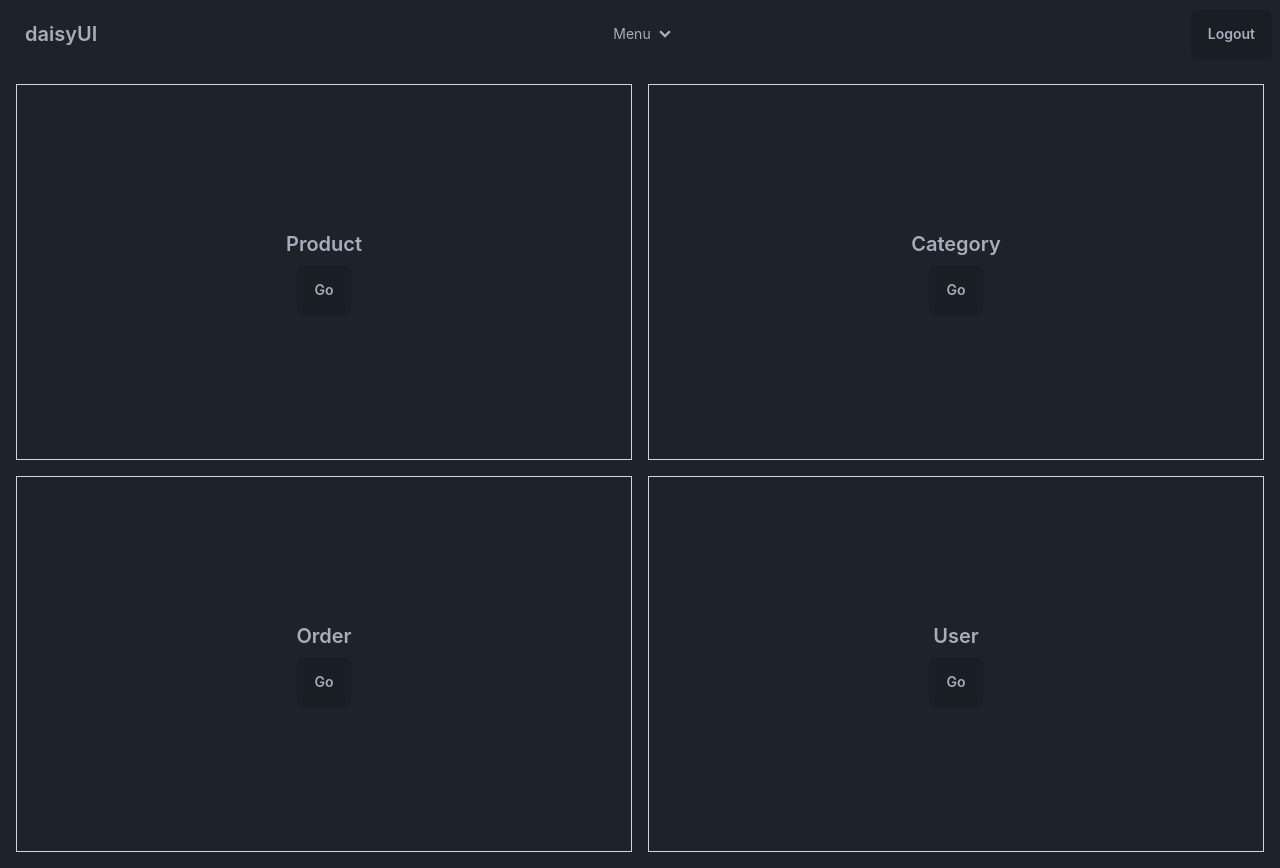
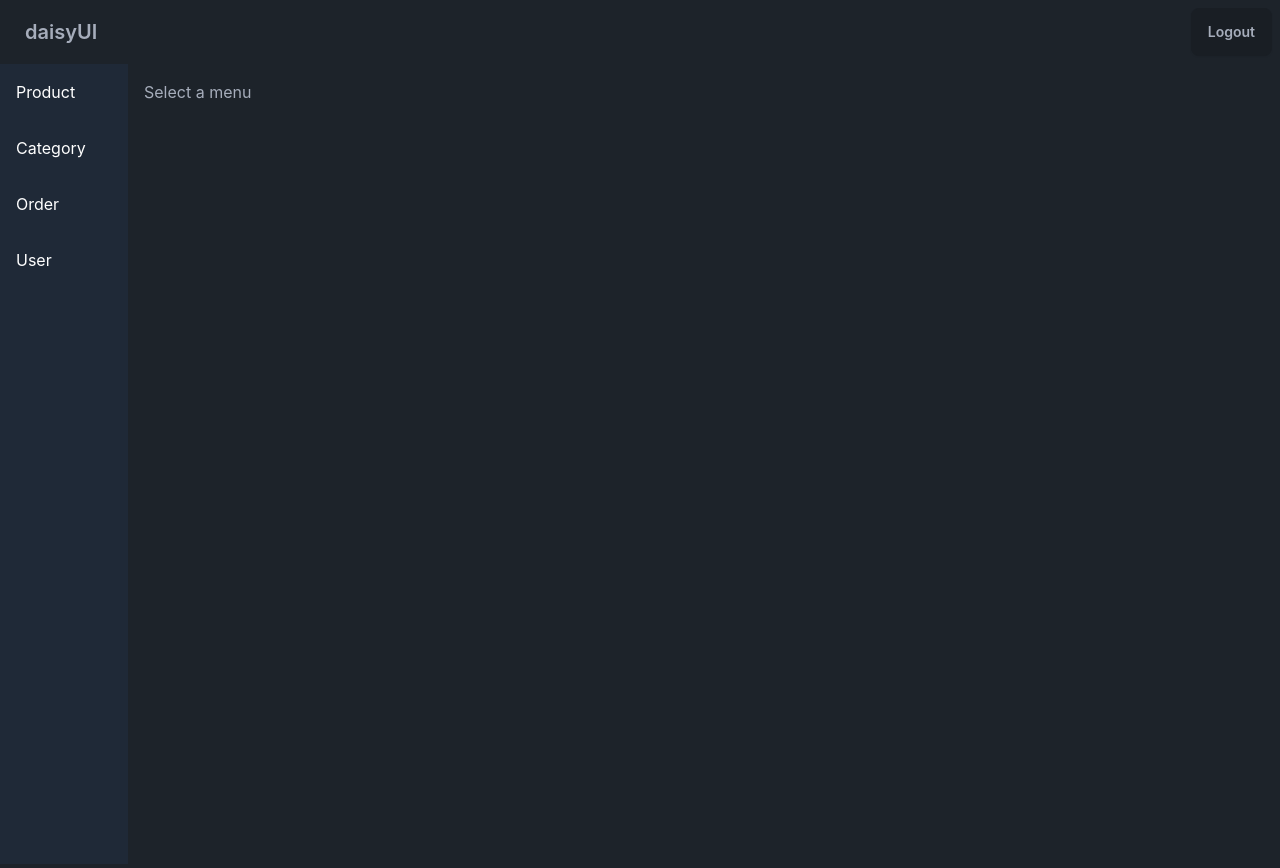
Before and after one commit to dzikfr/technical-test-eduwork, a React (Vite) app in the folder frontend/: page /admin in a window 1280 px wide. Built offline with nearby package versions, Linux system fonts and the light colour scheme.

Commit message:
optimize ui ux for admin in dashboard

```diff
--- a/frontend/src/App.jsx
+++ b/frontend/src/App.jsx
@@ -3,18 +3,14 @@ import { BrowserRouter as Router, Routes, Route } from 'react-router-dom';
 import Home from './pages/Home';
 import './App.css';
 import LoginAdmin from './pages/Admin/LoginAdmin';
-import Admin from './pages/Admin/DashboardAdmin';
 import CreateProduct from './pages/Admin/CreateProduct';
-import ReadOrder from './pages/Admin/ReadOrder';
 import CreateCategory from './pages/Admin/CreateCategory';
-import ReadProduct from './pages/Admin/ReadProduct';
 import EditProduct from './pages/Admin/EditProduct';
-import ReadCategory from './pages/Admin/ReadCategory';
 import EditCategory from './pages/Admin/EditCategory';
 import Shop from './pages/User/Shop';
 import UserLogin from './pages/User/UserLogin';
 import UserRegister from './pages/User/UserRegister';
-import ReadUser from './pages/Admin/ReadUser';
+import MainDashboard from './pages/Admin/MainDashboard';
 
 const App = () => {
   return (
@@ -25,12 +21,8 @@ const App = () => {
         {/* ADMIN ROUTE */}
         {/* TODO : ADD PROTECTEd ROUTE */}
         <Route path="/admin/login" element={<LoginAdmin />} />
-        <Route path="/admin" element={<Admin />} />
-        <Route path="/admin/product" element={<ReadProduct/>} />
-        <Route path="/admin/category" element={<ReadCategory/>} />
+        <Route path="/admin" element={<MainDashboard/>} />
         <Route path="/admin/product/create" element={<CreateProduct/>} />
-        <Route path="/admin/order/" element={<ReadOrder/>} />
-        <Route path="/admin/user" element={<ReadUser/>} />
         <Route path="/admin/category/create" element={<CreateCategory/>} />
         <Route path="/admin/product/edit/:id" element={<EditProduct/>} />
         <Route path="/admin/category/edit/:id" element={<EditCategory/>} />
--- a/frontend/src/pages/Admin/ReadCategory.jsx
+++ b/frontend/src/components/Admin/ReadCategory.jsx
@@ -1,7 +1,7 @@
 import React, { useState, useEffect } from "react";
 import { Link, useNavigate } from "react-router-dom";
 import axios from "axios";
-import TableRead from "../../components/TableRead";
+import TableRead from "../TableRead";
 
 const ReadCategory = () => {
   const [categories, setCategories] = useState([]);
--- a/frontend/src/pages/Admin/ReadOrder.jsx
+++ b/frontend/src/components/Admin/ReadOrder.jsx
@@ -1,7 +1,7 @@
 import React, { useState, useEffect } from "react";
 import { Link, useNavigate } from "react-router-dom";
 import axios from "axios";
-import TableRead from "../../components/TableRead";
+import TableRead from "../TableRead";
 
 const ReadOrder = () => {
   const [orders, setOrders] = useState([]);
--- a/frontend/src/pages/Admin/ReadProduct.jsx
+++ b/frontend/src/components/Admin/ReadProduct.jsx
@@ -1,7 +1,7 @@
 import React, { useState, useEffect } from "react";
 import { Link, useNavigate } from "react-router-dom";
 import axios from "axios";
-import TableRead from "../../components/TableRead";
+import TableRead from "../TableRead";
 
 const ReadProduct = () => {
   const [products, setProducts] = useState([]);
--- a/frontend/src/pages/Admin/ReadUser.jsx
+++ b/frontend/src/components/Admin/ReadUser.jsx
@@ -1,7 +1,7 @@
 import React, { useState, useEffect } from "react";
 import { Link, useNavigate } from "react-router-dom";
 import axios from "axios";
-import TableRead from "../../components/TableRead";
+import TableRead from "../TableRead";
 
 const ReadUser = () => {
   const [users, setUsers] = useState([]);
--- /dev/null
+++ b/frontend/src/components/Admin/Sidebar.jsx
@@ -0,0 +1,35 @@
+const Sidebar = () => {
+  return (
+    <div className="w-64 bg-gray-800 text-white h-screen">
+      <h2 className="text-lg font-bold p-4">Sidebar Menu</h2>
+      <ul>
+        <li
+          onClick={() => setActiveComponent("product")}
+          className="p-4 hover:bg-gray-700 cursor-pointer"
+        >
+          Product
+        </li>
+        <li
+          onClick={() => setActiveComponent("category")}
+          className="p-4 hover:bg-gray-700 cursor-pointer"
+        >
+          Category
+        </li>
+        <li
+          onClick={() => setActiveComponent("order")}
+          className="p-4 hover:bg-gray-700 cursor-pointer"
+        >
+          Order
+        </li>
+        <li
+          onClick={() => setActiveComponent("user")}
+          className="p-4 hover:bg-gray-700 cursor-pointer"
+        >
+          User
+        </li>
+      </ul>
+    </div>
+  );
+};
+
+export default Sidebar;
--- a/frontend/src/components/Navbar.jsx
+++ b/frontend/src/components/Navbar.jsx
@@ -24,54 +24,10 @@ const Navbar = () => {
               />
             </svg>
           </div>
-          <ul
-            tabIndex={0}
-            className="menu menu-sm dropdown-content bg-base-100 rounded-box z-[1] mt-3 w-52 p-2 shadow"
-          >
-            <li>
-              <a>Item 1</a>
-            </li>
-            <li>
-              <a>Parent</a>
-              <ul className="p-2">
-                <li>
-                  <a>Submenu 1</a>
-                </li>
-                <li>
-                  <a>Submenu 2</a>
-                </li>
-              </ul>
-            </li>
-            <li>
-              <a>Item 3</a>
-            </li>
-          </ul>
         </div>
         <a className="btn btn-ghost text-xl">daisyUI</a>
       </div>
-      <div className="navbar-center hidden lg:flex">
-        <ul className="menu menu-horizontal px-1">
-          <li>
-            <details>
-              <summary>Menu</summary>
-              <ul className="p-2">
-                <li>
-                  <Link to={"/admin/category"}>Category</Link>
-                </li>
-                <li>
-                  <Link to={"/admin/product"}>Product</Link>
-                </li>
-                <li>
-                  <Link to={"/admin/order"}>Order</Link>
-                </li>
-                <li>
-                  <Link to={"/admin/user"}>User</Link>
-                </li>
-              </ul>
-            </details>
-          </li>
-        </ul>
-      </div>
+
       <div className="navbar-end">
         <Link to={"/"} className="btn">
           Logout
--- /dev/null
+++ b/frontend/src/pages/Admin/MainDashboard.jsx
@@ -0,0 +1,74 @@
+import React, { useState } from "react";
+import ReadProduct from "../../components/Admin/ReadProduct";
+import Navbar from "../../components/Navbar";
+import ReadCategory from "../../components/Admin/ReadCategory";
+import ReadOrder from "../../components/Admin/ReadOrder";
+import ReadUser from "../../components/Admin/ReadUser";
+
+const Sidebar = ({ setActiveComponent }) => {
+  return (
+    <div className="w-32 bg-gray-800 text-white h-screen">
+      <ul>
+        <li
+          onClick={() => setActiveComponent("product")}
+          className="p-4 hover:bg-gray-700 cursor-pointer"
+        >
+          Product
+        </li>
+        <li
+          onClick={() => setActiveComponent("category")}
+          className="p-4 hover:bg-gray-700 cursor-pointer"
+        >
+          Category
+        </li>
+        <li
+          onClick={() => setActiveComponent("order")}
+          className="p-4 hover:bg-gray-700 cursor-pointer"
+        >
+          Order
+        </li>
+        <li
+          onClick={() => setActiveComponent("user")}
+          className="p-4 hover:bg-gray-700 cursor-pointer"
+        >
+          User
+        </li>
+      </ul>
+    </div>
+  );
+};
+
+const MainContent = ({ activeComponent }) => {
+  switch (activeComponent) {
+    case "product":
+      return <ReadProduct />;
+    case "category":
+      return <ReadCategory/>;
+    case "order":
+      return <ReadOrder/>;
+    case "user":
+      return <ReadUser/>;
+    default:
+      return <div className="p-4">Select a menu</div>;
+  }
+};
+
+const MainDashboard = () => {
+  const [activeComponent, setActiveComponent] = useState("");
+
+  return (
+    <div>
+      <div>
+        <Navbar />
+      </div>
+      <div className="flex">
+        <Sidebar setActiveComponent={setActiveComponent} />
+        <div className="flex-1">
+          <MainContent activeComponent={activeComponent} />
+        </div>
+      </div>
+    </div>
+  );
+};
+
+export default MainDashboard;
```
Also changed, not shown: 1 other file (tests, documents, lock files or other folders).
